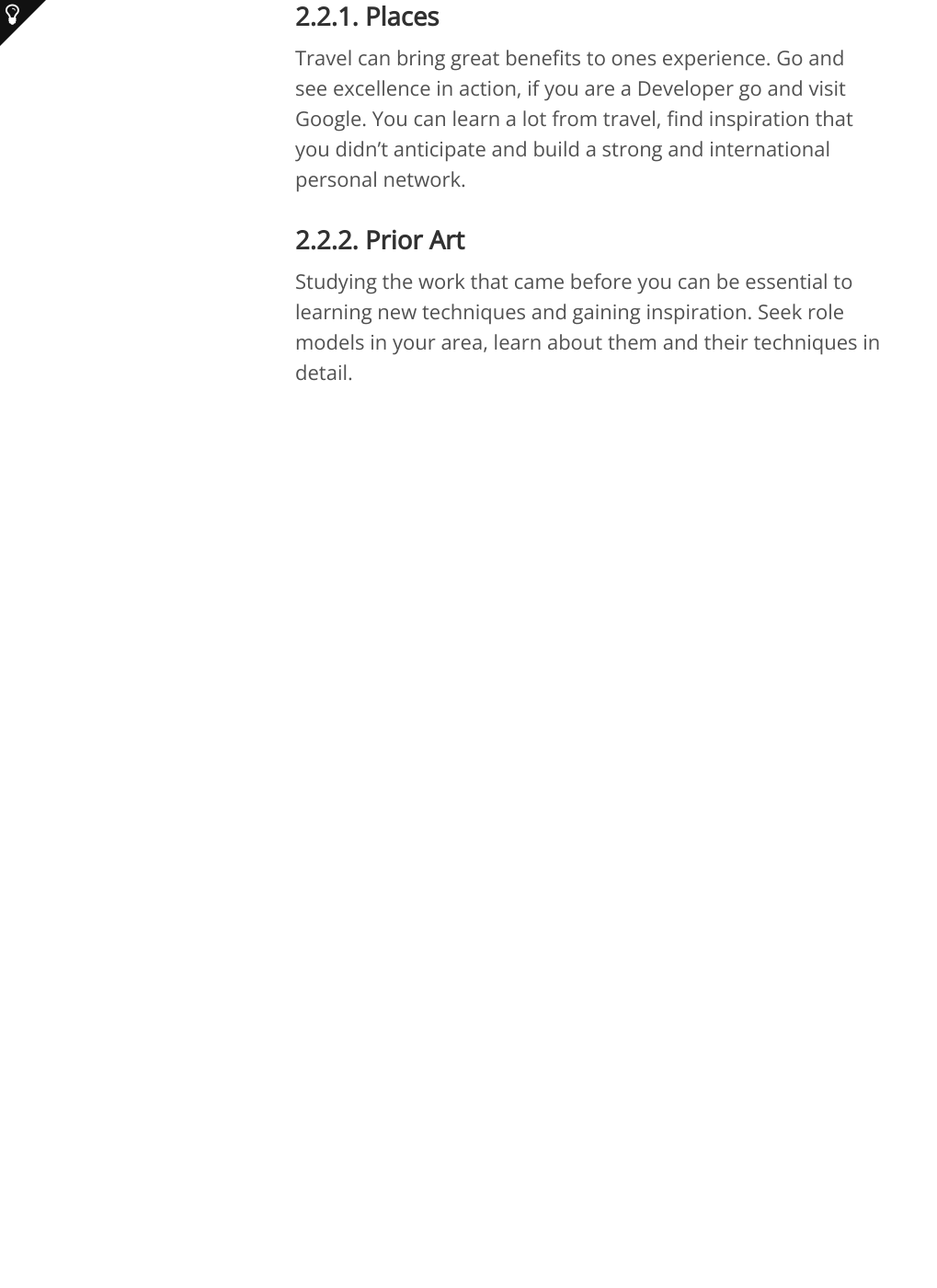
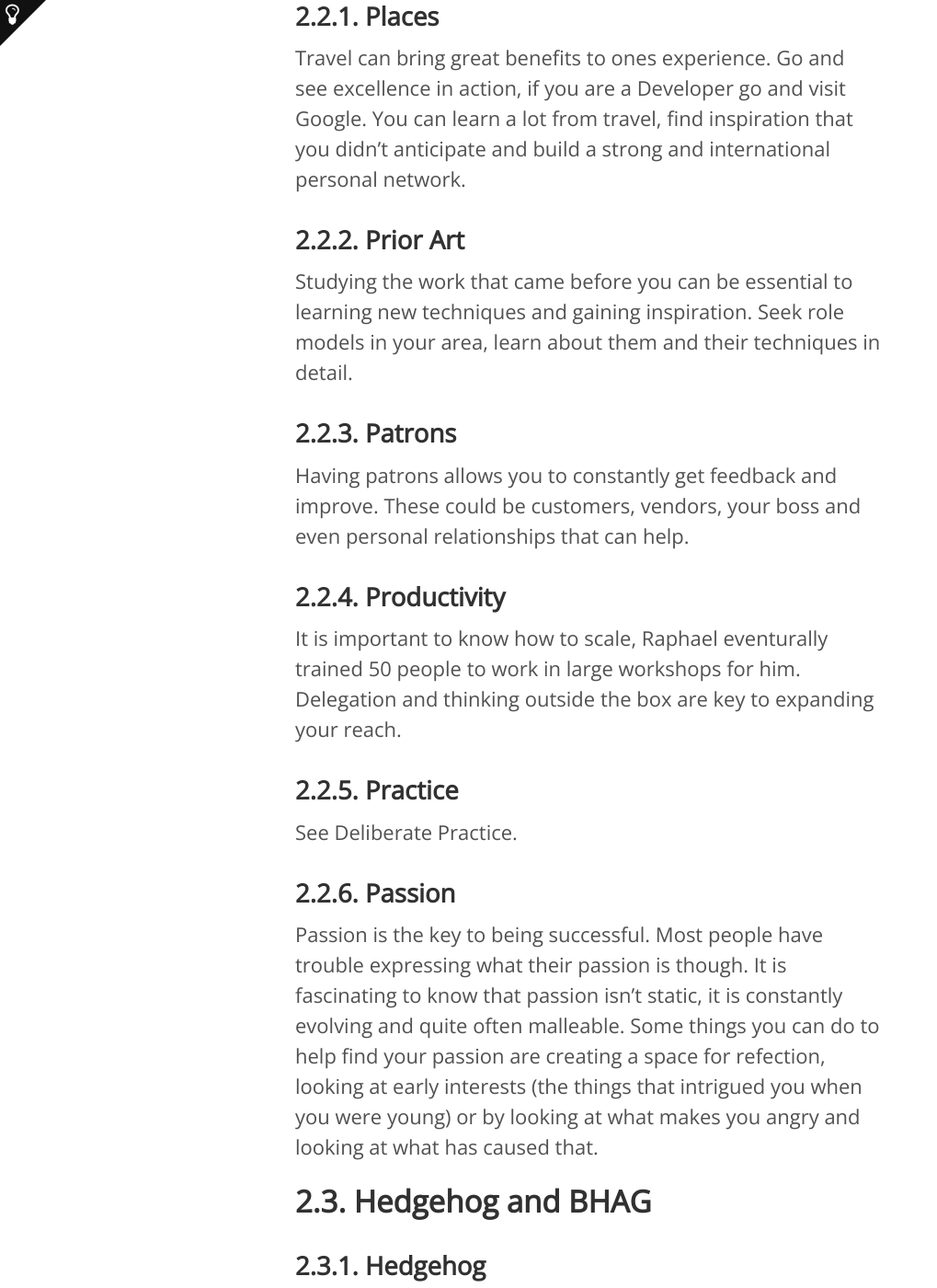
Before and after one commit to foopod/blog-2.0, a Jekyll site: the page built from _notes/mastering-coaching.md, in a window 1280 px wide and 1400 px high, scrolled down 10583 px. Shown: the whole window at 92% size, without its empty margins (0-1019 px from the left). Built offline with Jekyll 4.4.1, drawn with Linux system fonts in a browser that asks for light colours; nearby versions of some CDN libraries; before the commit the page ends 11114 px from its top, so only the background shows below that; some of the changed text lies outside the part shown.

Commit message:
Update mastering-coaching.md

```diff
--- a/_notes/mastering-coaching.md
+++ b/_notes/mastering-coaching.md
@@ -218,3 +218,33 @@ Travel can bring great benefits to ones experience. Go and see excellence in act
 ### 2.2.2. Prior Art
 
 Studying the work that came before you can be essential to learning new techniques and gaining inspiration. Seek role models in your area, learn about them and their techniques in detail.
+
+### 2.2.3. Patrons
+
+Having patrons allows you to constantly get feedback and improve. These could be customers, vendors, your boss and even personal relationships that can help.
+
+### 2.2.4. Productivity
+
+It is important to know how to scale, Raphael eventurally trained 50 people to work in large workshops for him. Delegation and thinking outside the box are key to expanding your reach.
+
+### 2.2.5. Practice
+
+See Deliberate Practice.
+
+### 2.2.6. Passion
+
+Passion is the key to being successful. Most people have trouble expressing what their passion is though. It is fascinating to know that passion isn't static, it is constantly evolving and quite often malleable. Some things you can do to help find your passion are creating a space for refection, looking at early interests (the things that intrigued you when you were young) or by looking at what makes you angry and looking at what has caused that.
+
+## 2.3. Hedgehog and BHAG
+
+### 2.3.1. Hedgehog
+
+The fox may know many things, probably too many for their own good. But the hedgehog knows only one thing. Many say that the secret to success is focus. Do one thing and to it well.
+
+### 2.3.2. BHAG
+
+**B**ig **H**airy **A**udacious **G**oal. When you combine what you love doing, with what you do really well and what pays well you will be happy. This is a venn diagram that helps with setting a massive goal for the future.
+
+QUOTES
+
+"If I have seen farther than other men, it is because I have stood on the shoulders of giants" ~ Isaac Newton
```
